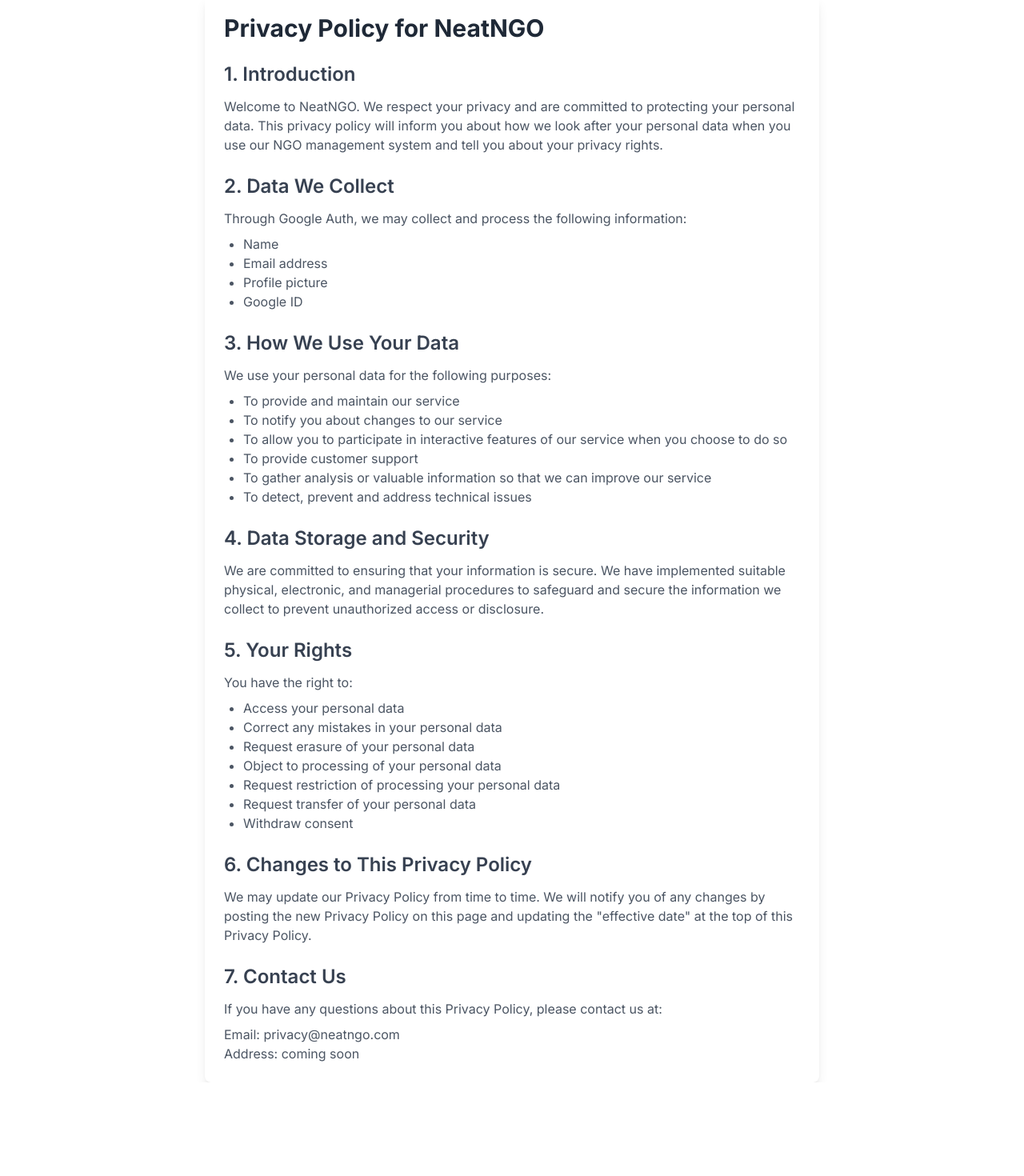
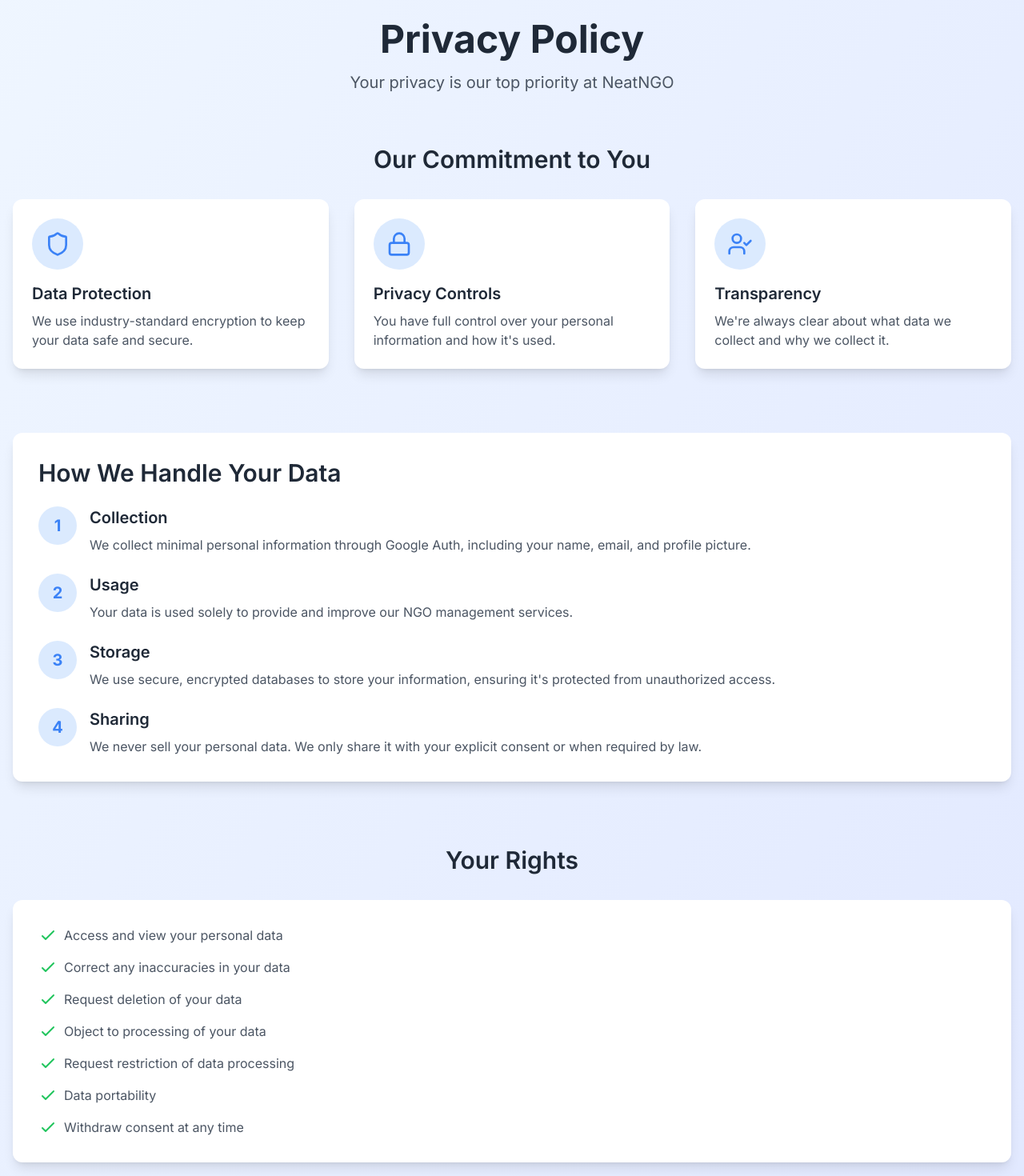
Before and after one commit to farhan-helmy/neatngo, a Next.js app: page /privacy-policy in a window 1280 px wide. Shown: the part 80-1550 px from the top of the page at 80% size. Before the commit the page ends 1433 px from the top, so only its background shows below. Built offline with nearby package versions, Linux system fonts and the light colour scheme; no server answers.

Commit message:
:memo: style privacy policy page

```diff
--- a/src/app/privacy-policy/page.tsx
+++ b/src/app/privacy-policy/page.tsx
@@ -1,120 +1,118 @@
+import React from 'react';
 import { Navbar } from "@/components/landing/Navbar";
+import { Shield, Lock, UserCheck, RefreshCw, Mail } from 'lucide-react';
+
+const FeatureCard = ({ icon, title, description }) => (
+  <div className="bg-white dark:bg-gray-800 p-6 rounded-xl shadow-lg transition-all duration-300 hover:shadow-xl hover:scale-105">
+    <div className="flex items-center justify-center w-16 h-16 bg-blue-100 dark:bg-blue-900 rounded-full mb-4">
+      {icon}
+    </div>
+    <h3 className="text-xl font-semibold mb-2 text-gray-800 dark:text-gray-100">{title}</h3>
+    <p className="text-gray-600 dark:text-gray-300">{description}</p>
+  </div>
+);
 
 export default function PrivacyPolicyPage() {
   return (
-    <>
+    <div className="min-h-screen bg-gradient-to-br from-blue-50 to-indigo-100 dark:from-gray-900 dark:to-indigo-900 transition-colors duration-300">
       <Navbar />
-      <div className="max-w-3xl mx-auto p-6 bg-white shadow-lg rounded-lg mt-4">
-        <h1 className="text-3xl font-bold mb-6 text-gray-800">
-          Privacy Policy for NeatNGO
-        </h1>
+      <div className="container mx-auto px-4 py-12">
+        <header className="text-center mb-16">
+          <h1 className="text-5xl font-bold mb-4 text-gray-800 dark:text-white">Privacy Policy</h1>
+          <p className="text-xl text-gray-600 dark:text-gray-300">Your privacy is our top priority at NeatNGO</p>
+        </header>
 
-        <section className="mb-6">
-          <h2 className="text-2xl font-semibold mb-3 text-gray-700">
-            1. Introduction
-          </h2>
-          <p className="text-gray-600">
-            Welcome to NeatNGO. We respect your privacy and are committed to
-            protecting your personal data. This privacy policy will inform you
-            about how we look after your personal data when you use our NGO
-            management system and tell you about your privacy rights.
-          </p>
+        <section className="mb-20">
+          <h2 className="text-3xl font-semibold mb-8 text-center text-gray-800 dark:text-white">Our Commitment to You</h2>
+          <div className="grid grid-cols-1 md:grid-cols-2 lg:grid-cols-3 gap-8">
+            <FeatureCard
+              icon={<Shield className="w-8 h-8 text-blue-500" />}
+              title="Data Protection"
+              description="We use industry-standard encryption to keep your data safe and secure."
+            />
+            <FeatureCard
+              icon={<Lock className="w-8 h-8 text-blue-500" />}
+              title="Privacy Controls"
+              description="You have full control over your personal information and how it's used."
+            />
+            <FeatureCard
+              icon={<UserCheck className="w-8 h-8 text-blue-500" />}
+              title="Transparency"
+              description="We're always clear about what data we collect and why we collect it."
+            />
+          </div>
         </section>
 
-        <section className="mb-6">
-          <h2 className="text-2xl font-semibold mb-3 text-gray-700">
-            2. Data We Collect
-          </h2>
-          <p className="text-gray-600">
-            Through Google Auth, we may collect and process the following
-            information:
-          </p>
-          <ul className="list-disc pl-6 mt-2 text-gray-600">
-            <li>Name</li>
-            <li>Email address</li>
-            <li>Profile picture</li>
-            <li>Google ID</li>
-          </ul>
+        <section className="bg-white dark:bg-gray-800 rounded-xl shadow-lg p-8 mb-20">
+          <h2 className="text-3xl font-semibold mb-6 text-gray-800 dark:text-white">How We Handle Your Data</h2>
+          <div className="space-y-6">
+            {[
+              { title: "Collection", content: "We collect minimal personal information through Google Auth, including your name, email, and profile picture." },
+              { title: "Usage", content: "Your data is used solely to provide and improve our NGO management services." },
+              { title: "Storage", content: "We use secure, encrypted databases to store your information, ensuring it's protected from unauthorized access." },
+              { title: "Sharing", content: "We never sell your personal data. We only share it with your explicit consent or when required by law." },
+            ].map((item, index) => (
+              <div key={index} className="flex items-start">
+                <div className="flex-shrink-0 w-12 h-12 bg-blue-100 dark:bg-blue-900 rounded-full flex items-center justify-center mr-4">
+                  <span className="text-xl font-bold text-blue-500">{index + 1}</span>
+                </div>
+                <div>
+                  <h3 className="text-xl font-semibold mb-2 text-gray-800 dark:text-white">{item.title}</h3>
+                  <p className="text-gray-600 dark:text-gray-300">{item.content}</p>
+                </div>
+              </div>
+            ))}
+          </div>
         </section>
 
-        <section className="mb-6">
-          <h2 className="text-2xl font-semibold mb-3 text-gray-700">
-            3. How We Use Your Data
-          </h2>
-          <p className="text-gray-600">
-            We use your personal data for the following purposes:
-          </p>
-          <ul className="list-disc pl-6 mt-2 text-gray-600">
-            <li>To provide and maintain our service</li>
-            <li>To notify you about changes to our service</li>
-            <li>
-              To allow you to participate in interactive features of our service
-              when you choose to do so
-            </li>
-            <li>To provide customer support</li>
-            <li>
-              To gather analysis or valuable information so that we can improve
-              our service
-            </li>
-            <li>To detect, prevent and address technical issues</li>
-          </ul>
+        <section className="mb-20">
+          <h2 className="text-3xl font-semibold mb-8 text-center text-gray-800 dark:text-white">Your Rights</h2>
+          <div className="bg-white dark:bg-gray-800 rounded-xl shadow-lg p-8">
+            <ul className="space-y-4">
+              {[
+                "Access and view your personal data",
+                "Correct any inaccuracies in your data",
+                "Request deletion of your data",
+                "Object to processing of your data",
+                "Request restriction of data processing",
+                "Data portability",
+                "Withdraw consent at any time",
+              ].map((right, index) => (
+                <li key={index} className="flex items-center text-gray-600 dark:text-gray-300">
+                  <svg className="w-6 h-6 mr-2 text-green-500" fill="none" stroke="currentColor" viewBox="0 0 24 24" xmlns="http://www.w3.org/2000/svg">
+                    <path strokeLinecap="round" strokeLinejoin="round" strokeWidth={2} d="M5 13l4 4L19 7" />
+                  </svg>
+                  {right}
+                </li>
+              ))}
+            </ul>
+          </div>
         </section>
 
-        <section className="mb-6">
-          <h2 className="text-2xl font-semibold mb-3 text-gray-700">
-            4. Data Storage and Security
-          </h2>
-          <p className="text-gray-600">
-            We are committed to ensuring that your information is secure. We
-            have implemented suitable physical, electronic, and managerial
-            procedures to safeguard and secure the information we collect to
-            prevent unauthorized access or disclosure.
-          </p>
+        <section className="bg-blue-600 dark:bg-blue-800 rounded-xl shadow-lg p-8 text-white mb-20">
+          <h2 className="text-3xl font-semibold mb-6">Stay Updated</h2>
+          <p className="mb-6">We may update our Privacy Policy from time to time. Subscribe to receive notifications about important changes.</p>
+          <div className="flex">
+            <input
+              type="email"
+              placeholder="Enter your email"
+              className="flex-grow p-3 rounded-l-lg text-gray-800 focus:outline-none"
+            />
+            <button className="bg-indigo-700 hover:bg-indigo-800 transition-colors duration-300 p-3 rounded-r-lg">
+              Subscribe
+            </button>
+          </div>
         </section>
 
-        <section className="mb-6">
-          <h2 className="text-2xl font-semibold mb-3 text-gray-700">
-            5. Your Rights
-          </h2>
-          <p className="text-gray-600">You have the right to:</p>
-          <ul className="list-disc pl-6 mt-2 text-gray-600">
-            <li>Access your personal data</li>
-            <li>Correct any mistakes in your personal data</li>
-            <li>Request erasure of your personal data</li>
-            <li>Object to processing of your personal data</li>
-            <li>Request restriction of processing your personal data</li>
-            <li>Request transfer of your personal data</li>
-            <li>Withdraw consent</li>
-          </ul>
-        </section>
-
-        <section className="mb-6">
-          <h2 className="text-2xl font-semibold mb-3 text-gray-700">
-            6. Changes to This Privacy Policy
-          </h2>
-          <p className="text-gray-600">
-            We may update our Privacy Policy from time to time. We will notify
-            you of any changes by posting the new Privacy Policy on this page
-            and updating the &quot;effective date&quot; at the top of this
-            Privacy Policy.
-          </p>
-        </section>
-
-        <section>
-          <h2 className="text-2xl font-semibold mb-3 text-gray-700">
-            7. Contact Us
-          </h2>
-          <p className="text-gray-600">
-            If you have any questions about this Privacy Policy, please contact
-            us at:
-          </p>
-          <p className="mt-2 text-gray-600">
-            Email: privacy@neatngo.com
-            <br />
-            Address: coming soon
-          </p>
-        </section>
+        <footer className="text-center">
+          <h2 className="text-3xl font-semibold mb-6 text-gray-800 dark:text-white">Contact Us</h2>
+          <p className="text-gray-600 dark:text-gray-300 mb-4">If you have any questions about our Privacy Policy, please reach out to us.</p>
+          <a href="mailto:farhan@neatngo.com" className="inline-flex items-center text-blue-500 hover:text-blue-600 transition-colors duration-300">
+            <Mail className="w-5 h-5 mr-2" />
+            farhan@neatngo.com
+          </a>
+        </footer>
       </div>
-    </>
+    </div>
   );
 }
```
Also changed, not shown: 1 other file (tests, documents, lock files or other folders).
